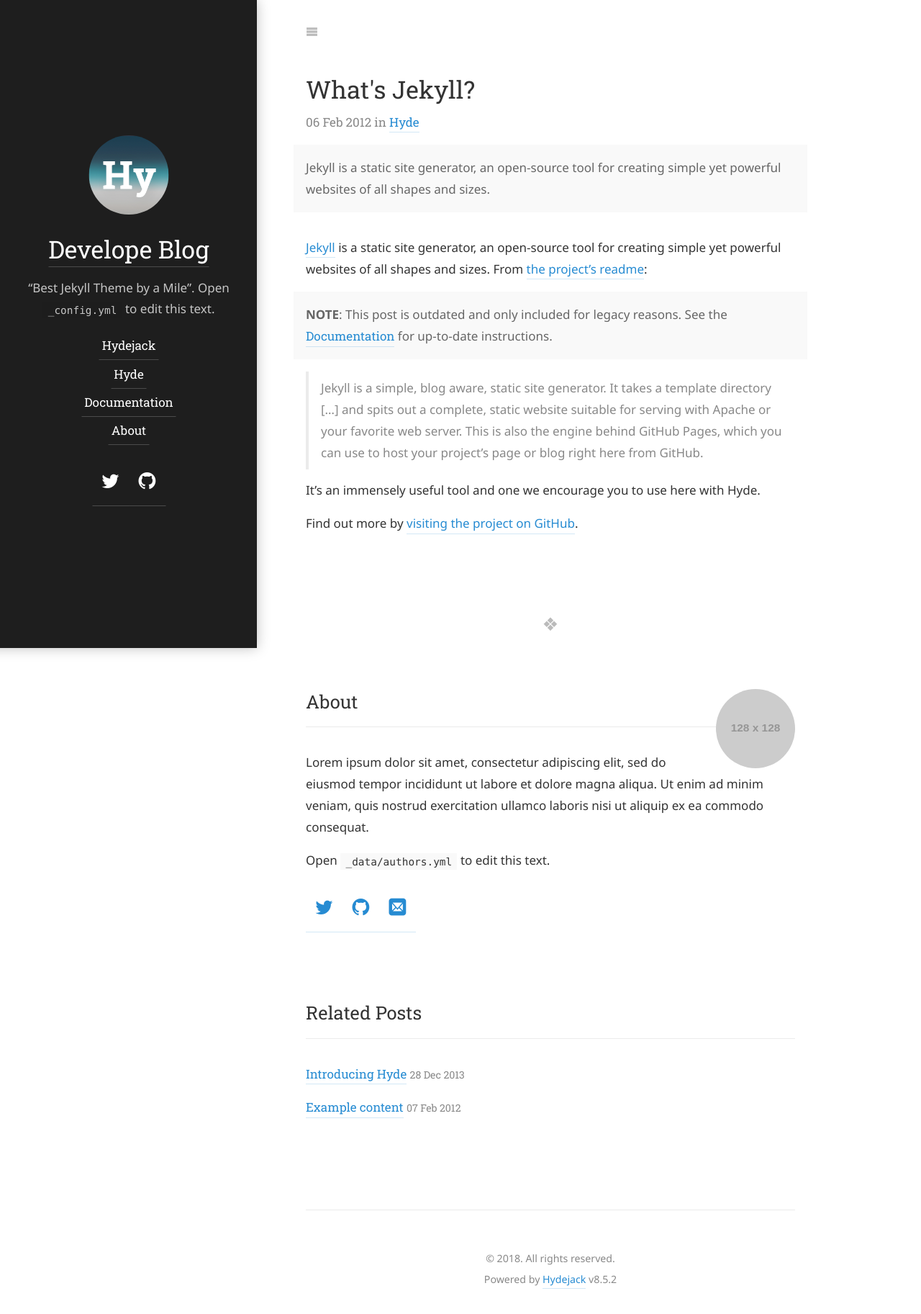
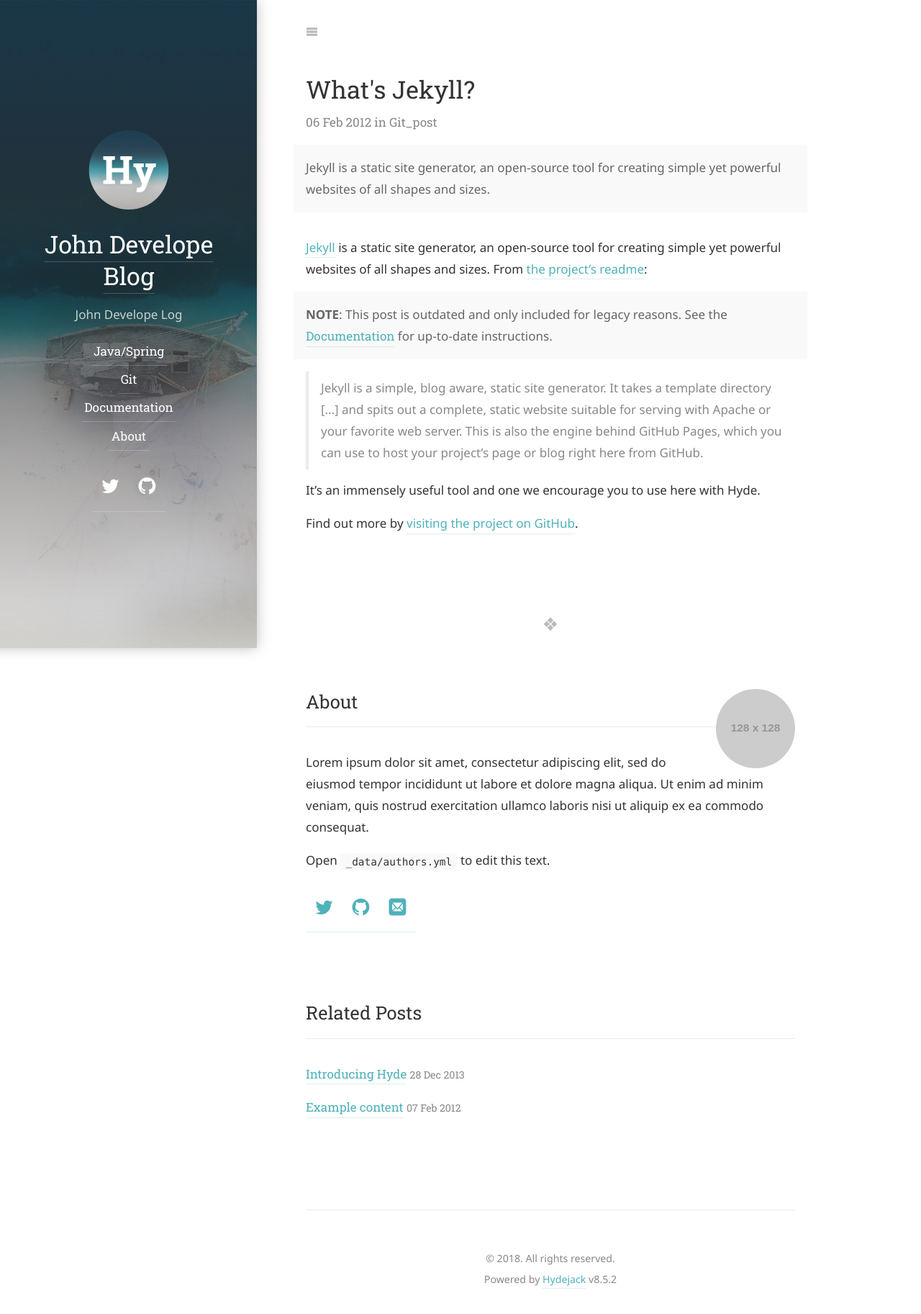
Before and after one commit to YohanLee96/YohanLee96.github.io, a Jekyll site: the page built from Git_post/_posts/2012-02-06-whats-jekyll.md, in a window 1280 px wide. Shown: the whole page at 72% size. Built offline with Jekyll 4.4.1, drawn with Linux system fonts in a browser that asks for light colours; some web fonts are replaced.

Commit message:
블로그 단장중

```diff
--- a/_config.yml
+++ b/_config.yml
@@ -19,7 +19,7 @@ baseurl:               ''
 lang:                  en
 
 # The title of your blog. Used in the sidebar and the browser tab.
-title:                 Develope Blog
+title:                 John Develope Blog
 
 # A short description (~150 chars) of the page used for the meta description tag.
 # Can use markdown, but no more than one paragraph (enforced by `>`)
@@ -29,8 +29,7 @@ description:           >
 
 # A shorter description for the sidebar.
 tagline:               >
-  "Best Jekyll Theme by a Mile".
-  Open `_config.yml` to edit this text.
+  John Develope Log
 
 # A list of keywords for your blog
 keywords:              []
@@ -42,21 +41,22 @@ logo:                  /assets/icons/icon.png
 
 # This should be the same author as first entry in `_data/authors.yml`.
 author:
-  name:                <firstname> <lastname>
-  email:               <mail@domain.tld>
+  name:                <Lee> <Yohan>
+  email:               <swj03095@naver.com>
   # Used by `jekyll-seo-tag`:
   # twitter:             <username>
 
 # Add links to the sidebar.
 menu:
-  - title:             Hydejack
-    url:               /hydejack/
-  - title:             Hyde
-    url:               /hyde/
+  - title:             Java/Spring
+    url:               /javaAndSpring_post/
+  - title:             Git
+    url:               /Git_post/
   - title:             Documentation
     url:               /docs/
   - title:             About
     url:               /about/
+
 
 # Add links to the footer.
 # Typically you'll want to link to your cookie- or privacy policy (if appliable), etc..
```
Also changed, not shown: Git_post/_posts/2012-02-06-whats-jekyll.md (renamed from hyde/_posts/2012-02-06-whats-jekyll.md), Git_post/_posts/2012-02-07-example-content.md (renamed from hyde/_posts/2012-02-07-example-content.md), Git_post/_posts/2013-12-28-introducing-hyde.md (renamed from hyde/_posts/2013-12-28-introducing-hyde.md), javaAndSpring_post/_posts/2016-03-08-introducing-hydejack.md (renamed from hydejack/_posts/2016-03-08-introducing-hydejack.md), javaAndSpring_post/_posts/2016-08-30-social-media-impocalypse.md (renamed from hydejack/_posts/2016-08-30-social-media-impocalypse.md), javaAndSpring_post/_posts/2016-09-17-the-fast-one.md (renamed from hydejack/_posts/2016-09-17-the-fast-one.md), javaAndSpring_post/_posts/2017-05-03-javascripten.md (renamed from hydejack/_posts/2017-05-03-javascripten.md), javaAndSpring_post/_posts/2017-06-06-third-party-scripts.md (renamed from hydejack/_posts/2017-06-06-third-party-scripts.md), javaAndSpring_post/_posts/2017-06-21-related-projects-and-data-tables.md (renamed from hydejack/_posts/2017-06-21-related-projects-and-data-tables.md), javaAndSpring_post/_posts/2017-07-27-better-gem-support.md (renamed from hydejack/_posts/2017-07-27-better-gem-support.md), javaAndSpring_post/_posts/2017-11-17-hydejacks-new-design.md (renamed from hydejack/_posts/2017-11-17-hydejacks-new-design.md), javaAndSpring_post/_posts/2017-11-23-example-content-ii.md (renamed from hydejack/_posts/2017-11-23-example-content-ii.md), javaAndSpring_post/_posts/2018-06-01-example-content-iii.md (renamed from hydejack/_posts/2018-06-01-example-content-iii.md), javaAndSpring_post/_posts/2018-06-30-introducing-hydejack-8.md (renamed from hydejack/_posts/2018-06-30-introducing-hydejack-8.md), 3 more files.
